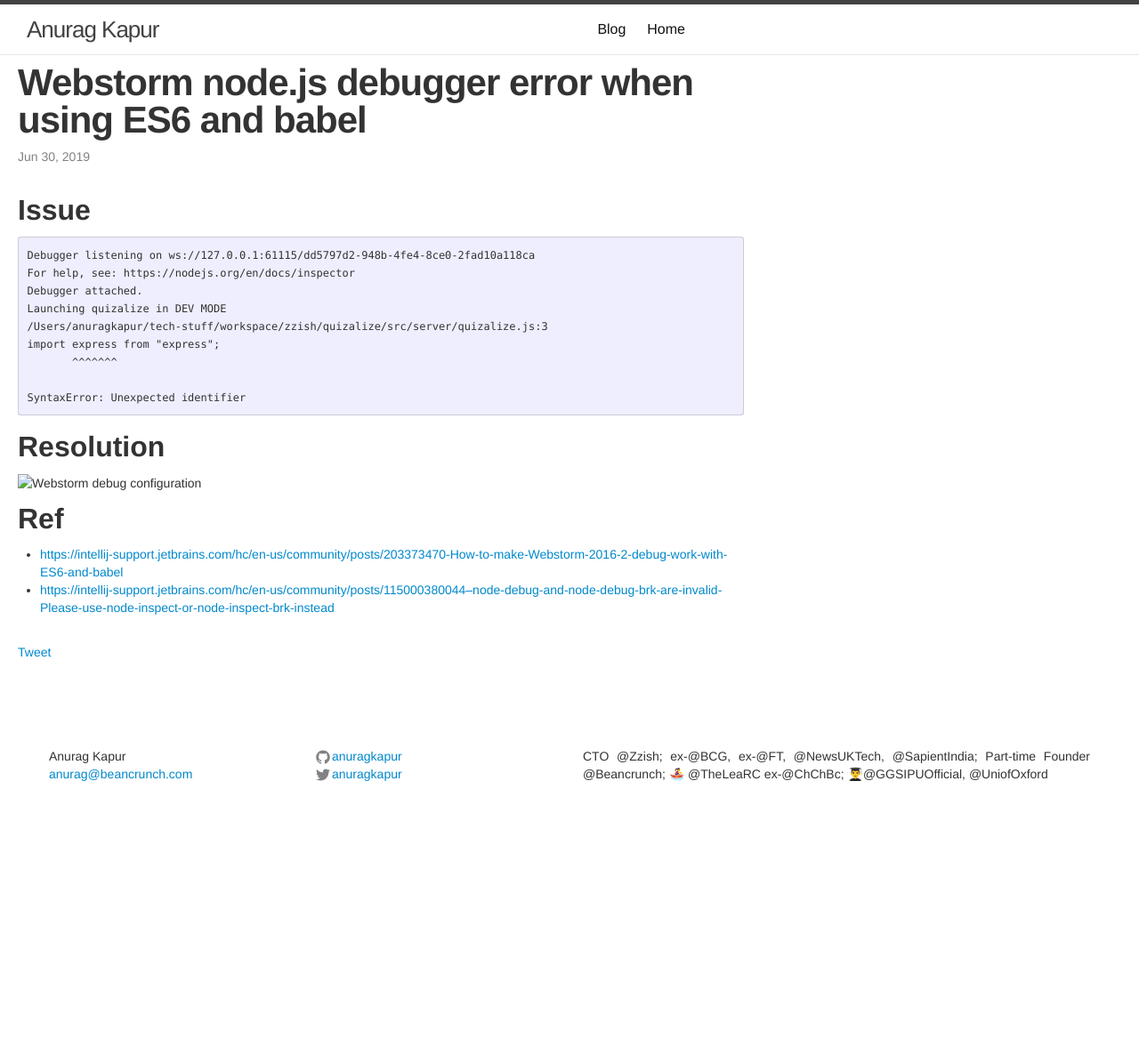
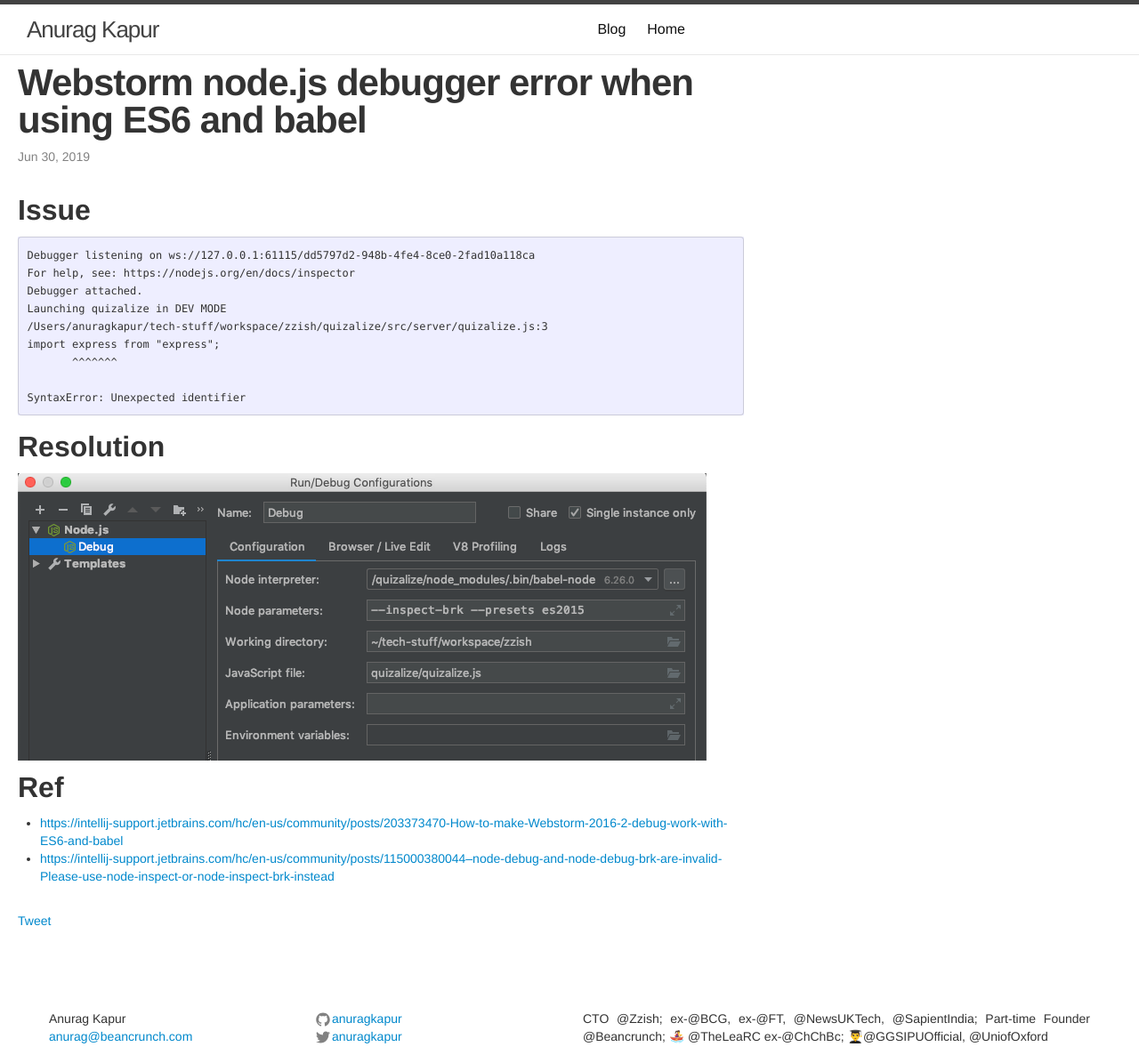
Before and after one commit to anuragkapur/anuragkapur.github.io, a Jekyll site: the page built from blog/issue-resolutions/_posts/2019-06-30-nodejs-debugger-error.md, in a window 1280 px wide. Shown: the whole page at 89% size. Built offline with Jekyll 4.4.1, drawn with Linux system fonts in a browser that asks for light colours; comment, search, counter and statistics services are not loaded; before the commit the page ends 900 px from its top, so only the background shows below that.

Commit message:
Fix broken link to image asset

````diff
--- a/blog/issue-resolutions/_posts/2019-06-30-nodejs-debugger-error.md
+++ b/blog/issue-resolutions/_posts/2019-06-30-nodejs-debugger-error.md
@@ -20,7 +20,7 @@
 ```
 
 ## Resolution
-![Webstorm debug configuration](assets/blog/issue-resolutions/nodejs-debugger-error-babel-fix.png)
+![Webstorm debug configuration](/assets/blog/issue-resolutions/nodejs-debugger-error-babel-fix.png)
 
 ## Ref
 * [https://intellij-support.jetbrains.com/hc/en-us/community/posts/203373470-How-to-make-Webstorm-2016-2-debug-work-with-ES6-and-babel](https://intellij-support.jetbrains.com/hc/en-us/community/posts/203373470-How-to-make-Webstorm-2016-2-debug-work-with-ES6-and-babel)
````
